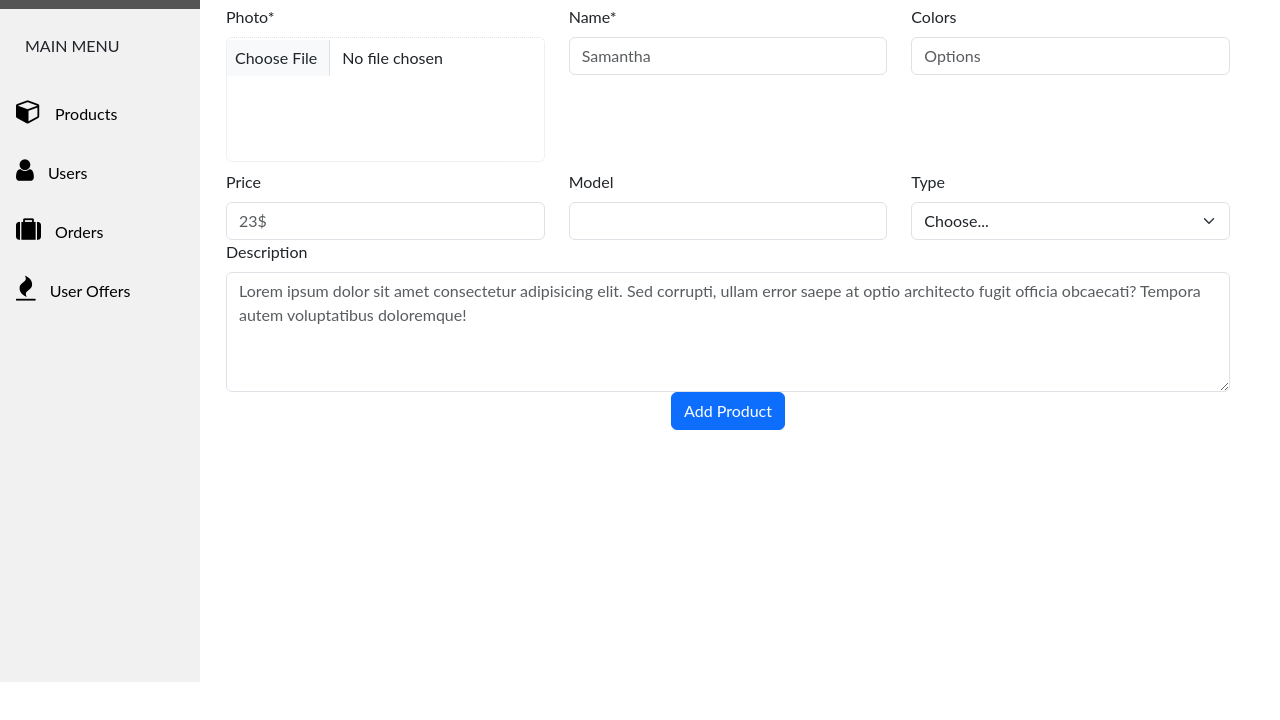
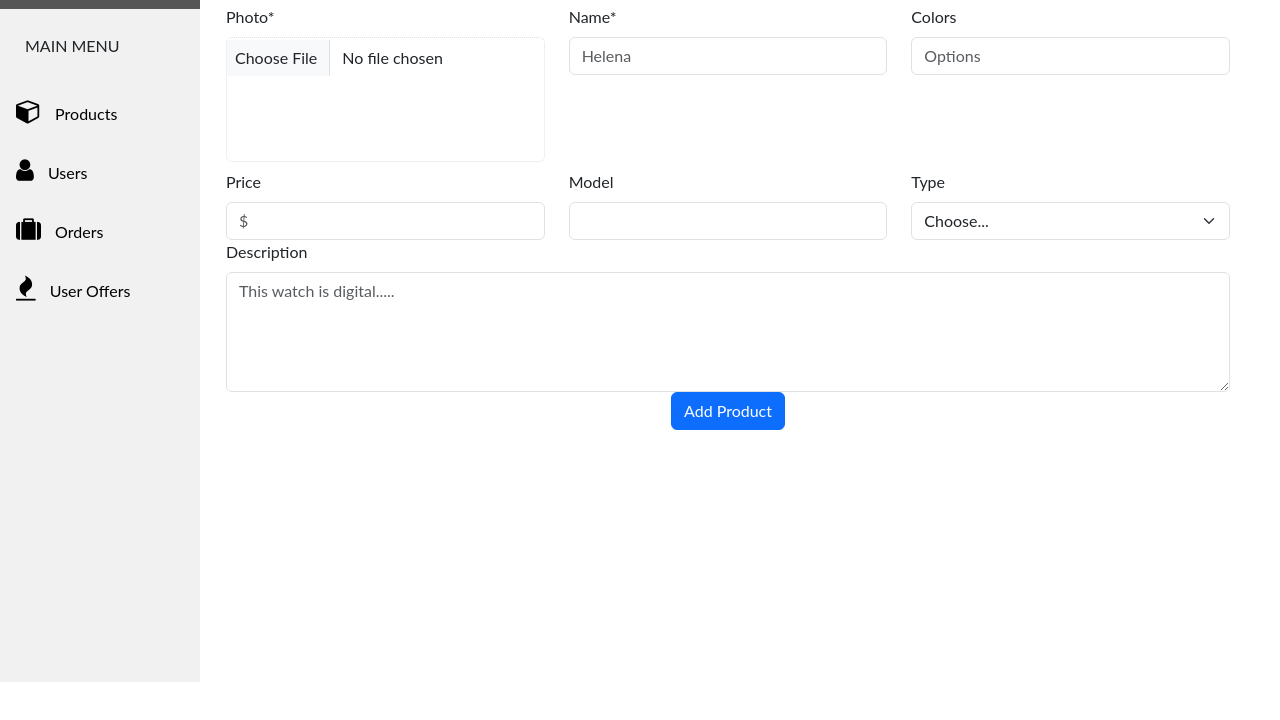
Before and after one commit to Elo2000/Vegas, a website: page src/adminpages/create_product.html in a window 1280 px wide. Shown: the part 118-838 px from the top of the page. Drawn offline with nearby package versions, Linux system fonts and the light colour scheme; sample sign-in values are in the browser's storage.

Commit message:
create-admin

```diff
--- a/src/adminpages/create_product.html
+++ b/src/adminpages/create_product.html
@@ -163,7 +163,7 @@
                     </div>
                     <div class="col-md-4">
                         <label for="name" class="form-label">Name*</label>
-                        <input type="text" required class="form-control" id="name" placeholder="Samantha">
+                        <input type="text" required class="form-control" id="name" placeholder="Helena">
                     </div>
                     <div class="col-md-4">
                         <label for="colors" class="form-label">Colors</label>
@@ -171,7 +171,7 @@
                     </div>
                     <div class="col-md-4">
                         <label for="price" class="form-label">Price</label>
-                        <input type="number" required class="form-control" id="price" placeholder="23$">
+                        <input type="number" required class="form-control" id="price" placeholder="$">
                     </div>
                     <div class="col-md-4">
                         <label for="model" class="form-label">Model</label>
@@ -187,7 +187,7 @@
                     </div>
                     <div class="col-12">
                         <label for="desc" class="form-label">Description</label>
-                        <textarea class="form-control" required placeholder="Lorem ipsum dolor sit amet consectetur adipisicing elit. Sed corrupti, ullam error saepe at optio architecto fugit officia obcaecati? Tempora autem voluptatibus doloremque!" id="desc" style="height: 120px"></textarea>
+                        <textarea class="form-control" required placeholder="This watch is digital....." id="desc" style="height: 120px"></textarea>
                     </div>
                     <div class="col-12 text-center">
                         <button type="submit" class="btn btn-primary">Add Product</button>
```
